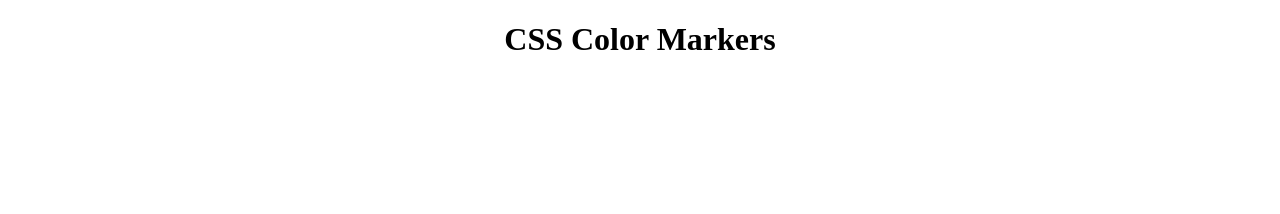
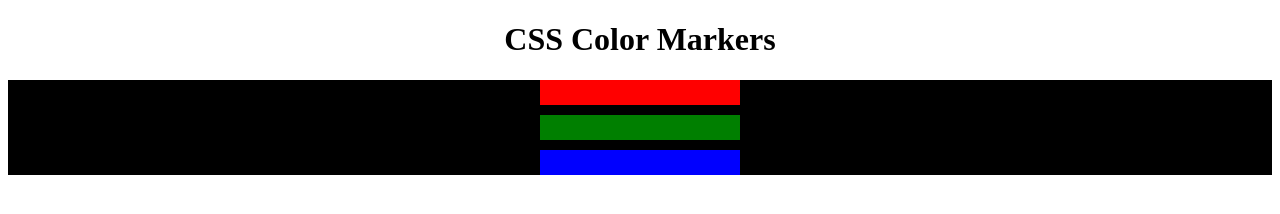
Before and after one commit to adex-badr18/css-colored-markers, a plain HTML site: page index.html in a window 1280 px wide. Drawn offline with Linux system fonts and the light colour scheme.

Commit message:
Add & style markers with rgb color model

```diff
--- a/css/styles.css
+++ b/css/styles.css
@@ -1,3 +1,25 @@
 h1 {
     text-align: center;
 }
+
+.container {
+    background-color: rgb(0, 0, 0);
+}
+
+.marker {
+    height: 25px;
+    width: 200px;
+    margin: 10px auto;
+}
+
+.one {
+    background-color: rgb(255, 0, 0);
+}
+
+.two {
+    background-color: rgb(0, 127, 0);
+}
+
+.three {
+    background-color: rgb(0, 0, 255);
+}
--- a/index.html
+++ b/index.html
@@ -11,6 +11,11 @@
 
 <body>
     <h1>CSS Color Markers</h1>
+    <div class="container">
+        <div class="marker one"></div>
+        <div class="marker two"></div>
+        <div class="marker three"></div>
+    </div>
 </body>
 
 </html>
```
